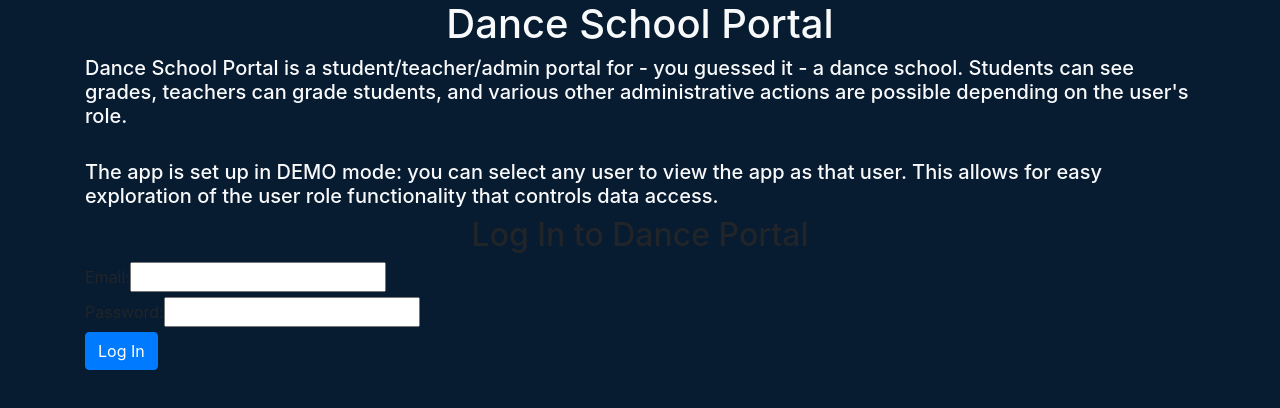
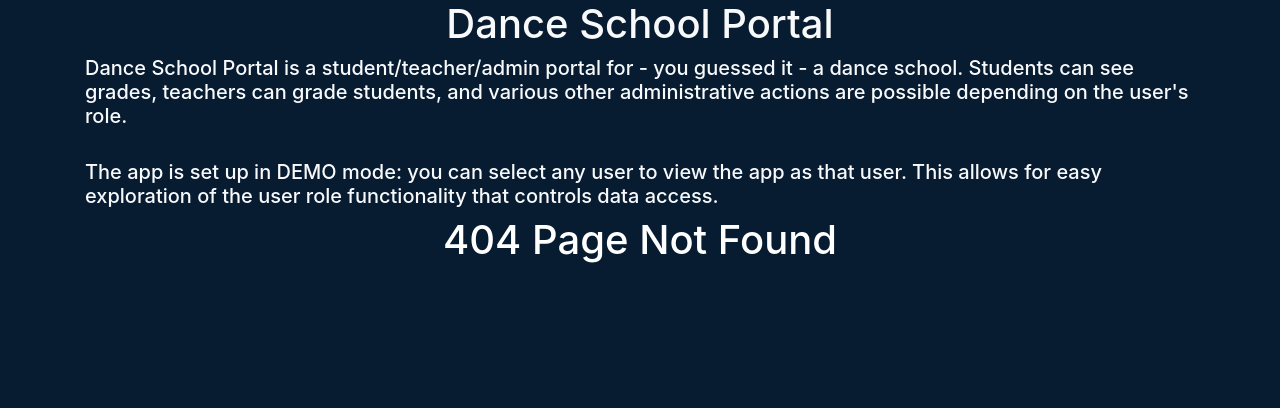
Before and after one commit to kanikas01/dance-school-portal, a React (Create React App) app in the folder client/: page /login in a window 1280 px wide. Shown: the top 408 px of the page. Built offline with nearby package versions, Linux system fonts and the light colour scheme.

Commit message:
Update packages

```diff
--- a/client/src/App.js
+++ b/client/src/App.js
@@ -19,7 +19,7 @@ class App extends Component {
           <Router>
             <Switch>
               <Route exact path="/portal" component={Welcome} />
-              <Route exact path="/login" component={Login} />
+              {/* <Route exact path="/login" component={Login} /> */}
               {/* <Route exact path="/portal" component={() => (<Portal role={this.state.role} />)} /> */}
               <Route component={NoMatch} />
             </Switch>
--- a/client/src/pages/Login.js
+++ b/client/src/pages/Login.js
@@ -47,7 +47,7 @@ class Login extends Component {
 
   render() {
     return (
-      <Container className="page-content" id="login-form">
+      <Container className="page-content text-white" id="login-form">
         <h2 className="text-center">Log In to Dance Portal</h2>
         <Form action="/login" method="post">
           <Row>
--- a/client/src/pages/NoMatch.js
+++ b/client/src/pages/NoMatch.js
@@ -1,7 +1,7 @@
 import React from "react";
 
 const NoMatch = () => (
-  <h1>404 Page Not Found</h1>
+  <h1 className="text-white text-center">404 Page Not Found</h1>
 );
 
 export default NoMatch;
```
Also changed, not shown: package.json (+4 -4 lines), 1 other file (tests, documents, lock files or other folders).
